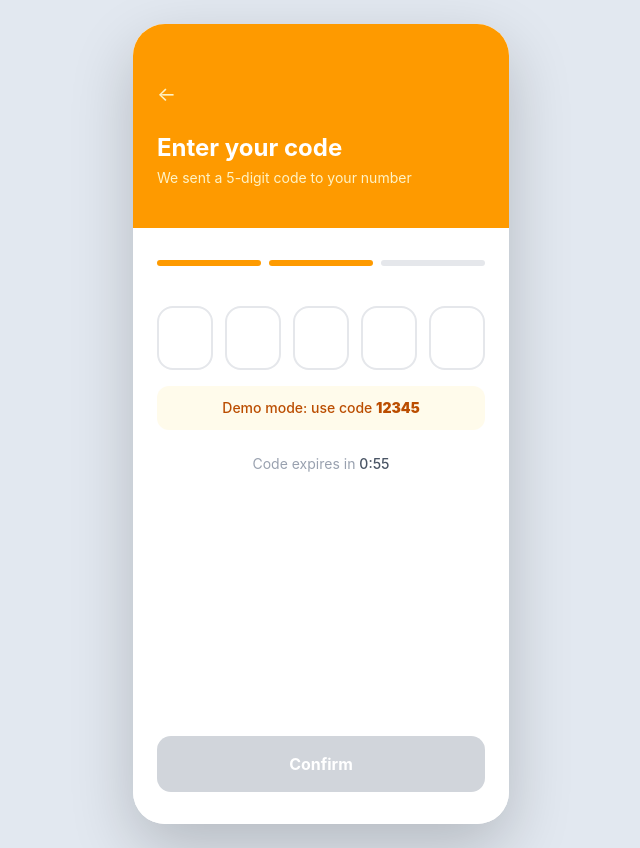
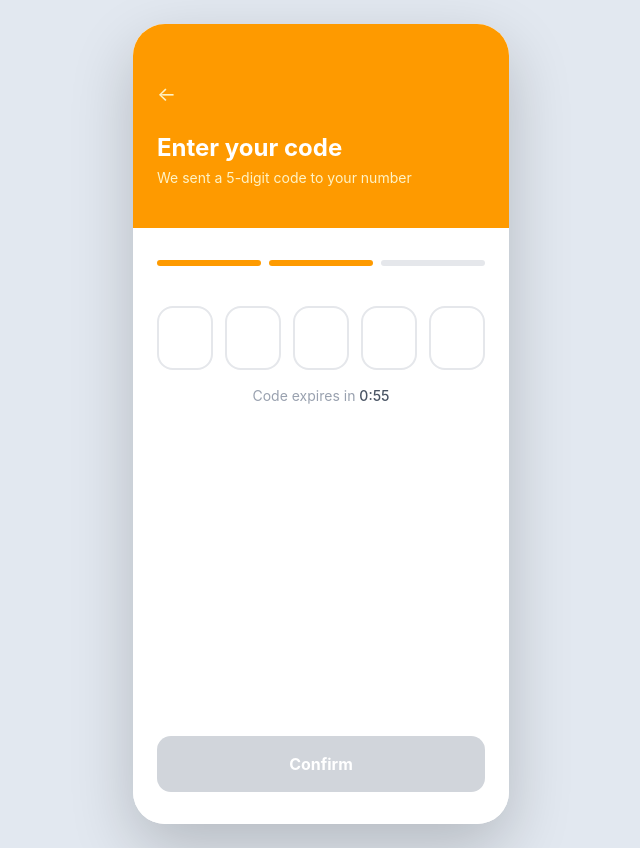
Before and after one commit to Hlongwani/phanda, a Next.js app: page /otp in a window 1280 px wide. Shown: the whole page, without its empty margins (319-959 px from the left). Built offline with nearby package versions, Linux system fonts and the light colour scheme.

Commit message:
Fix OTP screen showing demo hint when real SMS is configured

```diff
--- a/src/app/(auth)/otp/page.tsx
+++ b/src/app/(auth)/otp/page.tsx
@@ -8,11 +8,13 @@ export default function OTPPage() {
   const [loading, setLoading] = useState(false);
   const [error, setError] = useState('');
   const [countdown, setCountdown] = useState(60);
+  const [hint, setHint] = useState('');
   const refs = [useRef<HTMLInputElement>(null), useRef<HTMLInputElement>(null), useRef<HTMLInputElement>(null), useRef<HTMLInputElement>(null), useRef<HTMLInputElement>(null)];
   const router = useRouter();
 
   useEffect(() => {
     refs[0].current?.focus();
+    setHint(localStorage.getItem('phanda_otp_hint') || '');
     const timer = setInterval(() => setCountdown(c => c > 0 ? c - 1 : 0), 1000);
     return () => clearInterval(timer);
   }, []);
@@ -52,7 +54,7 @@ export default function OTPPage() {
       // New user — go to setup
       router.push('/setup');
     } else {
-      setError('Invalid code. Use 12345 for this demo.');
+      setError(hint ? `Invalid code. ${hint}` : 'Invalid or expired code. Please try again.');
       setLoading(false);
       setDigits(['', '', '', '', '']);
       refs[0].current?.focus();
@@ -101,9 +103,11 @@ export default function OTPPage() {
         {error && <p className="text-red-500 text-sm text-center mb-2">{error}</p>}
 
         {/* Demo hint */}
-        <div className="bg-amber-50 rounded-xl px-4 py-3 mb-6 text-center">
-          <p className="text-amber-700 text-sm font-medium">Demo mode: use code <span className="font-black">12345</span></p>
-        </div>
+        {hint && (
+          <div className="bg-amber-50 rounded-xl px-4 py-3 mb-6 text-center">
+            <p className="text-amber-700 text-sm font-medium">{hint}</p>
+          </div>
+        )}
 
         {/* Countdown */}
         <p className="text-gray-400 text-sm text-center mb-2">
--- a/src/app/(auth)/phone/page.tsx
+++ b/src/app/(auth)/phone/page.tsx
@@ -29,8 +29,10 @@ export default function PhonePage() {
 
     setLoading(false);
     if (res.ok || res.status === 404) {
+      const data = res.ok ? await res.json() : {};
       localStorage.setItem('phanda_phone', e164);
       localStorage.setItem('phanda_phone_raw', formatted);
+      localStorage.setItem('phanda_otp_hint', data.hint || '');
       router.push('/otp');
     } else {
       setError('Something went wrong. Try again.');
```
